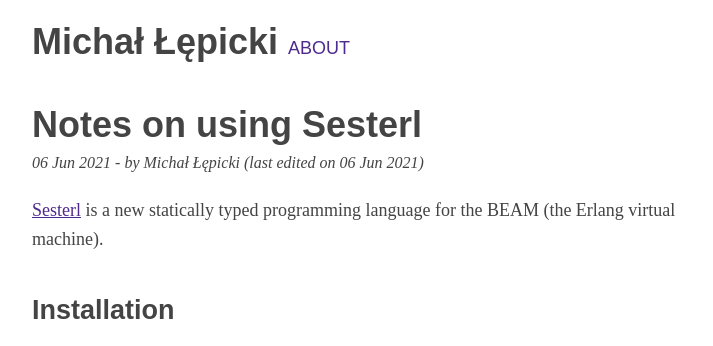
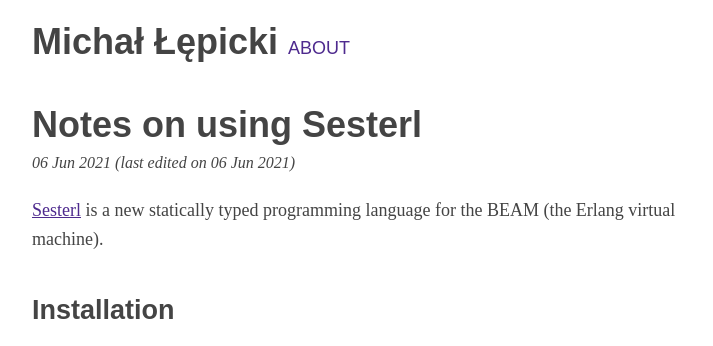
Before and after one commit to michallepicki/blog, a Jekyll site: the page built from _posts/2021-06-06-notes-on-using-sesterl.md, in a window 1280 px wide and 900 px high. Shown: the top 346 px of the window, without its empty margins (283-996 px from the left). Built offline with Jekyll 4.4.1, drawn with Linux system fonts in a browser that asks for light colours.

Commit message:
Update post.html

```diff
--- a/_layouts/post.html
+++ b/_layouts/post.html
@@ -2,5 +2,5 @@
 layout: default
 ---
 <h1 class="posttitle">{{ page.title }}</h1>
-<p class="dateandauthor">{% if page.date %}{{ page.date | date_to_string }} - {% endif %}by {{ page.author }}{% if page.edit_date %} (last edited on {{ page.edit_date | date_to_string }}){% endif %}</p>
+<p class="dateandauthor">{% if page.date %}{{ page.date | date_to_string }}{% endif %}{% if page.edit_date %} (last edited on {{ page.edit_date | date_to_string }}){% endif %}</p>
 {% include anchor_headings.html anchorClass="anchor" anchorTitle="Link to '%heading%'" html=content %}
```
